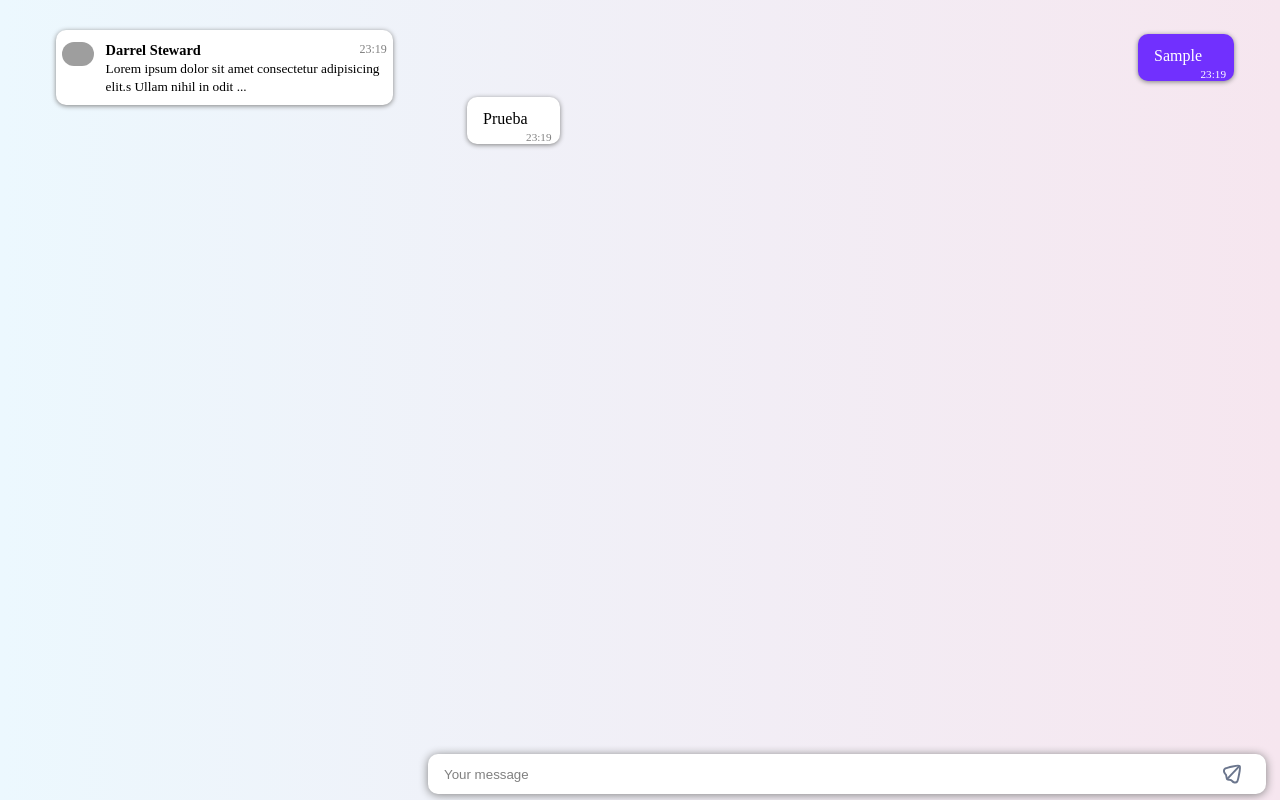
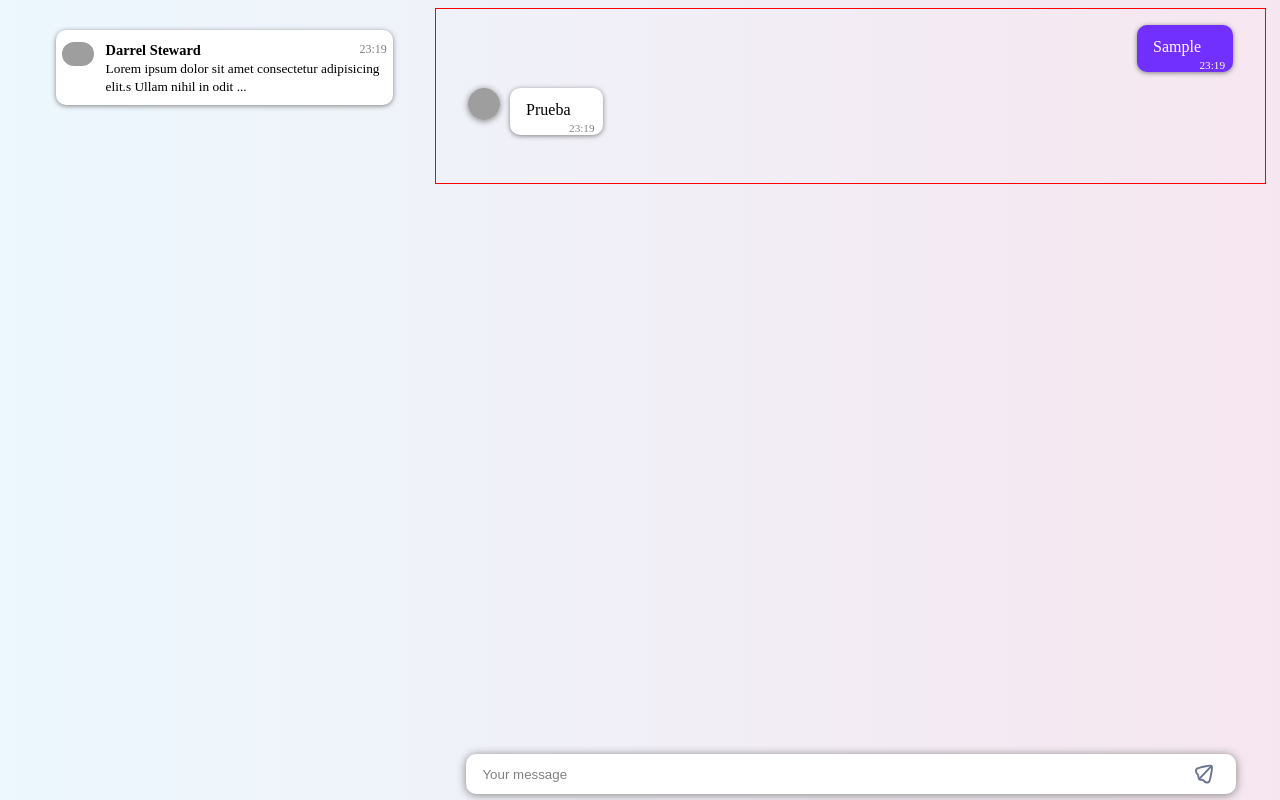
Before and after one commit to Projects-for-beginners/group-chat, a React app: page / in a window 1280 px wide. Both pictures are taken after typing "Sample" into the empty fields and a click on the button 1232 px from the left and 774 px from the top of the page. Built offline with nearby package versions, Linux system fonts and the light colour scheme; grey boxes are pictures that could not be loaded.

Commit message:
Problema de margen inferior en último mensaje solucionado y foto de usuario colocada a mensajes

```diff
--- a/src/index.css
+++ b/src/index.css
@@ -1,4 +1,5 @@
-body{
+body {
+  font-size: 16px;
   background: linear-gradient(to right, #ECF8FE, #f6e6ef);
 }
 
@@ -10,7 +11,7 @@ body{
 }
 
 .chat {
-  /* border: 1px solid red; */
+  border: 1px solid red;
   margin-right: 1rem;
   padding: 0 2rem;
   word-break: break-all;
@@ -21,8 +22,8 @@ body{
   padding: 0.1rem;
   position: fixed;
   bottom: 0;
-  left: 33%;
-  right: 0.65%;
+  left: 36%;
+  right: 3%;
   display: flex;
   height: 3rem;
   z-index: 2;
@@ -71,19 +72,49 @@ body{
   padding: 0;
 }
 
-#messages li:nth-child(even) {
-  grid-column: 1/2;
-  background: white;
+#messages li div {
+  padding: 0;
+  margin: 0;
+}
+
+#imageMessage {
+  width: 2rem;
+  height: 2rem;
+  margin-top: 1rem;
+  margin-right: 10px;
+  border-radius: 100%;
+  box-shadow: 0px 1px 6px gray;
+}
+
+#messages li:nth-child(odd) div img {
+  display: none;
+}
+
+#messages li:nth-child(even) div {
+  position: relative;
+  display: flex;
+  width: 100%;
+  justify-content: flex-start;
+}
+
+#messages li:nth-child(odd) div {
+  width: 100%;
+  position: relative;
+  display: flex;
+  justify-content: flex-end;
+}
+
+#messages li:nth-child(even) div {
+  /* background: white; */
   margin: 10px 0;
 }
 
-#messages>li:nth-child(odd) {
-  grid-column: 2/2;
-  background: white;
+#messages li:nth-child(odd) div {
+  /* background: white; */
   margin: 10px 0;
 }
 
-#messages>li>span {
+#messages li div span {
   display: inline-block;
   padding: 0.8rem 2rem 1rem 1rem;
   margin-top: 1rem;
@@ -93,24 +124,31 @@ body{
   z-index: 1;
 }
 
-#messages>li:nth-child(even)>span {
+#messages li:nth-child(even) div span {
   float: left;
   clear: right;
   background: white;
 }
 
-#messages>li:nth-child(odd)>span {
+#messages li:nth-child(odd) div span {
   float: right;
   clear: left;
   color: white;
   background: #7130FE;
 }
 
-#messages>li:last-child>span {
+#messages li:first-child div{
+  padding: 0;
+  margin: 0;
+}
+
+#messages li:last-child div{
+  margin-top: 0;
+  height: auto;
   margin-bottom: 3rem;
 }
 
-#messages>li>span>p {
+#messages li div span p {
   position: absolute;
   right: 0;
   bottom: 0;
@@ -118,11 +156,11 @@ body{
   margin: 0% 8px 1% 0%;
 }
 
-#messages>li:nth-child(even)>span>p {
+#messages>li:nth-child(even) div span p {
   color: gray;
 }
 
-#messages>li:nth-child(odd)>span>p {
+#messages>li:nth-child(odd) div span p {
   color: white;
 }
 
@@ -143,7 +181,7 @@ body{
   list-style-type: none;
   max-height: 5rem;
   margin: 1.5rem 0 0 0;
-  padding: 0.4rem 0.4rem 0 0.4rem ;
+  padding: 0.4rem 0.4rem 0 0.4rem;
   display: flex;
   justify-content: space-between;
   border-radius: 10px;
@@ -151,51 +189,51 @@ body{
   position: relative;
   z-index: 1;
   background-color: white;
-  word-break:break-all;
+  word-break: break-all;
 }
 
-#people:first-child{
+#people:first-child {
   margin: 0;
 }
 
-#people figure{
+#people figure {
   margin: 5px 0.7rem 5px 0;
   padding: 0;
 }
 
-#PeopleImage{
+#PeopleImage {
   margin: 0;
   padding: 0;
   border-radius: 2rem;
   width: 2rem;
 }
 
-#people div{
+#people div {
   margin: 0;
   padding: 0;
   margin-bottom: 10px;
   width: 100%;
 }
 
-#people div span{
+#people div span {
   margin-top: 5px;
   display: flex;
   justify-content: space-between;
 }
 
-.PeopleName{
+.PeopleName {
   margin: 0;
-  font-weight:bold;
+  font-weight: bold;
   font-size: 0.9em;
 }
 
-.People-Date{
+.People-Date {
   margin: 0;
-  font-weight:initial;
+  font-weight: initial;
   font-size: 0.75em;
   color: gray;
 }
 
-#peopleLastMessage{
+#peopleLastMessage {
   margin: 0;
 }
--- a/src/index.js
+++ b/src/index.js
@@ -1,3 +1,4 @@
+import { PinDropSharp } from "@material-ui/icons";
 import React from "react";
 import ReactDOM from "react-dom";
 import "./index.css";
@@ -7,23 +8,30 @@ class Chat extends React.Component {
         super(props);
         this.state = {
             allMessage: [],
+            activePeople: '',
         };
     }
 
-    handleCallback = (FormData) => {
+    handleCallbackMessage = (FormData) => {
         if (FormData) {
-            /*    this.setState(prevState => ({
-                                                 messageList: [...prevState.messageList, FormData]
-                                             })); */
             this.setState((prevState) => ({
                 allMessage: [...prevState.allMessage, FormData],
             }));
         }
     };
 
+    handleCallbackContact = (PeopleData) => {
+        if (FormData) {
+            this.setState(
+                this.activePeople = FormData
+            )
+        };
+    }
+
     componentDidMount() {
         this.timerID = setInterval(() => this.serverMessage(), 10000);
     }
+
     componentWillUnmount() {
         clearInterval(this.timerID);
     }
@@ -37,19 +45,19 @@ class Chat extends React.Component {
     render() {
         let message;
         if (this.state.allMessage) {
-            message = <MessageList dataParentToChild={this.state.allMessage} />;
+            message = <MessageList dataParentToChild={this.state.allMessage} activePeople={this.activePeople} />;
         }
 
         return (
             <div className="wrapper" >
-                <div className="contacts" > <Contact /> </div>
+                <div className="contacts" > <Contact parentCallback={this.handleCallbackContact} /> </div>
                 <div className="chat">
-                    <Form parentCallback={this.handleCallback} /> {message}
+                    <Form parentCallback={this.handleCallbackMessage} /> {message}
                 </div>
             </div>
         );
     }
-}
+};
 
 class Form extends React.Component {
     constructor(props) {
@@ -136,7 +144,7 @@ function People(props) {
     var hours = date.getHours() < 9 ? '0' + date.getHours() : date.getHours();
     var minutes = date.getMinutes() < 9 ? '0' + date.getMinutes() : date.getMinutes();
     const time = hours + ':' + minutes;
-    const imageSrc = "https://ui-avatars.com/api/?name="+props.value+"&color=7F9CF5&background=EBF4FF";
+    const imageSrc = "https://ui-avatars.com/api/?name=" + props.value + "&color=7F9CF5&background=EBF4FF";
 
     return (
         <li id="people">
@@ -158,7 +166,7 @@ function MessageList(props) {
     const messagesList = messages.map((message) => (
         //key especificada dentro del array.
         <Message
-            key={new Date()} value={message}
+            key={new Date()} value={message} activePeople={props.activePeople}
         />
     ));
 
@@ -172,9 +180,13 @@ function Message(props) {
     var minutes = date.getMinutes() < 9 ? '0' + date.getMinutes() : date.getMinutes();
     const time = hours + ':' + minutes;
 
+    const imageSrc = "https://ui-avatars.com/api/?name=" + props.activePeople + "&color=7F9CF5&background=EBF4FF";
     return (
         <li >
-            <span > {props.value} <p className="Message-Date">{time}</p> </span>
+            <div>
+                <img id="imageMessage" src={imageSrc} alt={props.activePeople} />
+                <span > {props.value} <p className="Message-Date">{time}</p> </span>
+            </div>
         </li>
     );
 }
```
